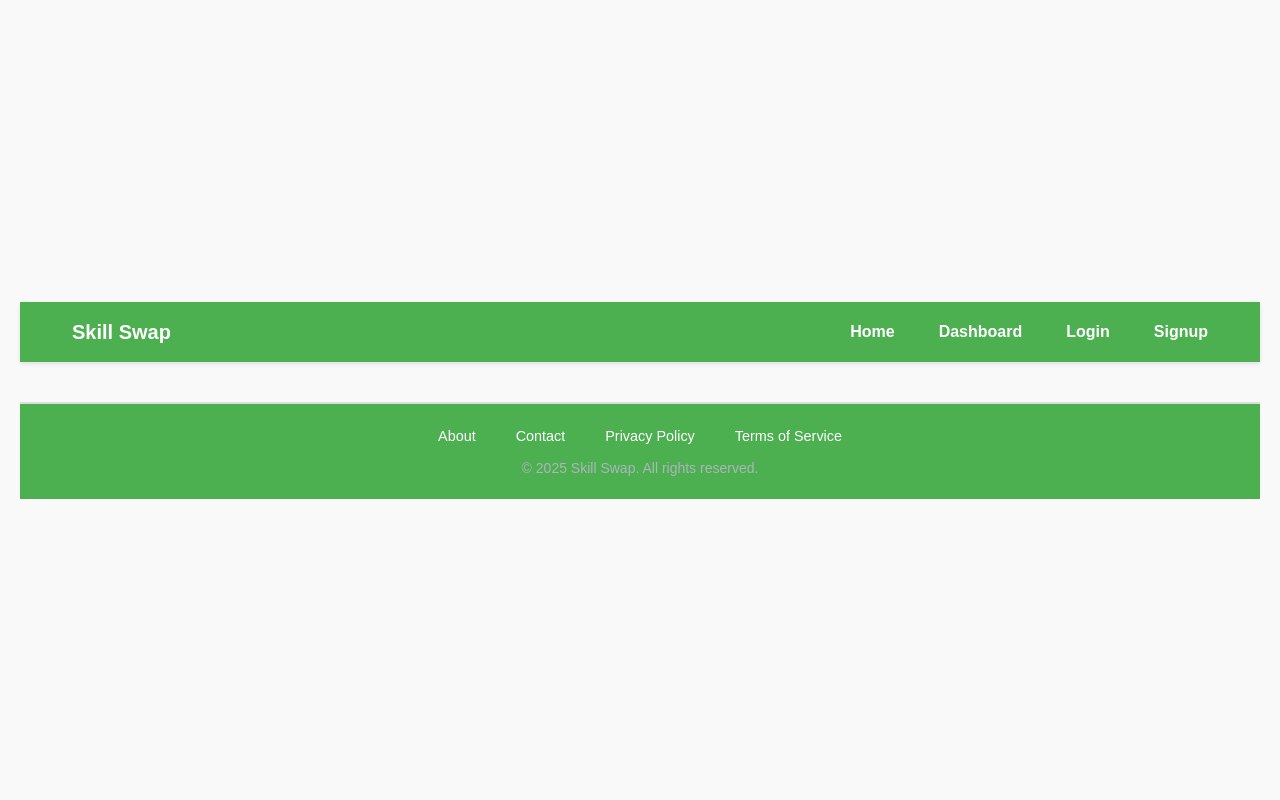
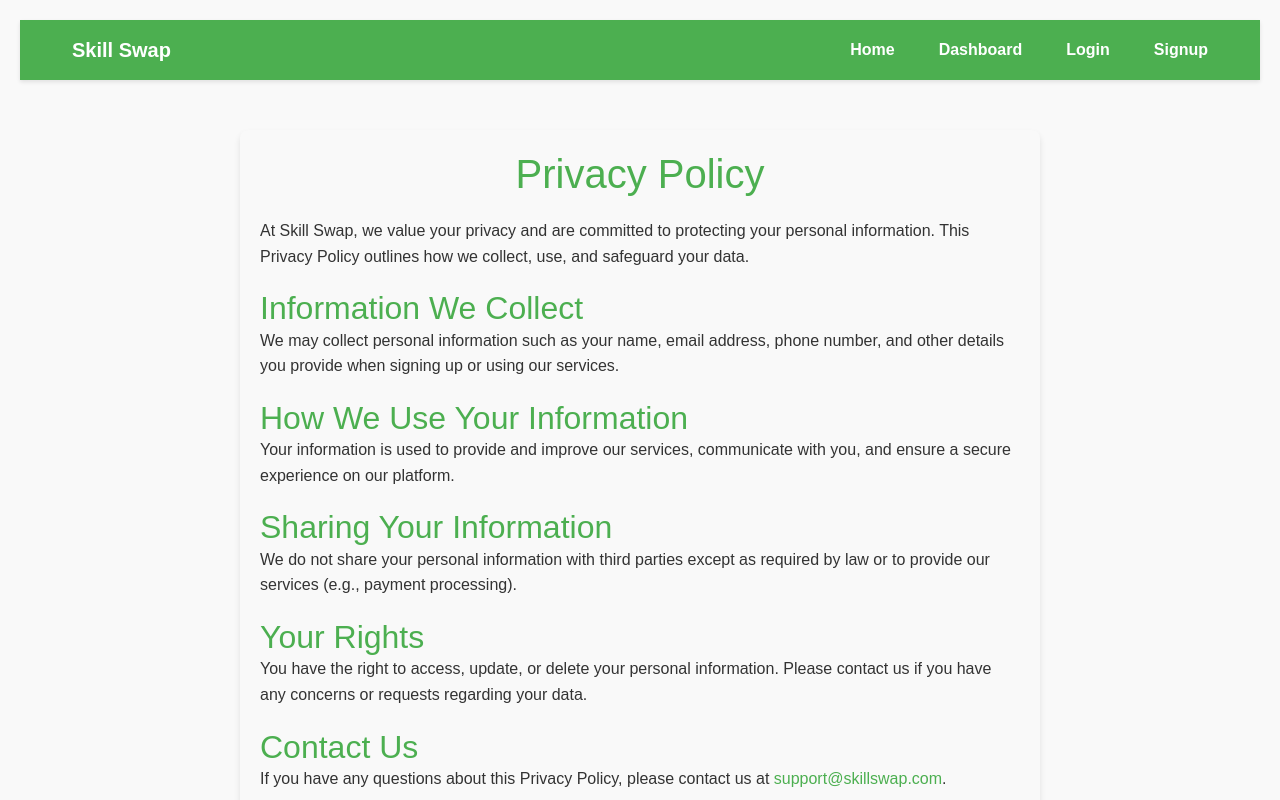
Before and after one commit to AmnaEjaz488/Skill-Swap, a React (Create React App) app in the folder Client/: page /privacy-policy in a window 1280 px wide. Shown: the top 800 px of the page. Built offline with nearby package versions, Linux system fonts and the light colour scheme.

Commit message:
added privacypolicy

```diff
--- a/Client/src/App.js
+++ b/Client/src/App.js
@@ -9,6 +9,7 @@ import Login from './pages/login';
 import Signup from './pages/signup';
 import Booking from './pages/Booking';
 import MyCalendar from './pages/MyCalendar.js';
+import PrivacyPolicy from './pages/privacypolicy';
 import 'bootstrap/dist/css/bootstrap.min.css';
 
 const Dashboard = () => <h1>User Dashboard</h1>;
@@ -43,6 +44,7 @@ const App = () => {
                 <Route path="/contact" element={<Contact />} />
                 <Route path="/booking" element={<ProtectedRoute element={<Booking />} />} />
                 <Route path="/my-calendar" element={<ProtectedRoute element={<MyCalendar />} />} />
+                <Route path="/privacy-policy" element={<PrivacyPolicy />} />
             </Routes>
             <Footer />
         </Router>
--- a/Client/src/components/Footer.js
+++ b/Client/src/components/Footer.js
@@ -7,12 +7,17 @@ const Footer = () => {
     <footer className="footer">
       <div className="footer-container">
         <ul className="footer-links">
-          <li><Link to="/about" className="footer-link">About</Link></li>
-          <li><Link to="/contact" className="footer-link">Contact</Link></li>
-          <li><Link to="/privacy" className="footer-link">Privacy Policy</Link></li>
-          <li><Link to="/terms" className="footer-link">Terms of Service</Link></li>
+          <li>
+            <Link to="/about">About</Link>
+          </li>
+          <li>
+            <Link to="/contact">Contact</Link>
+          </li>
+          <li>
+            <Link to="/privacy-policy">Privacy Policy</Link>
+          </li>
         </ul>
-        <p>&copy; 2025 Skill Swap. All rights reserved.</p>
+        <p>&copy; {new Date().getFullYear()} Skill Swap. All rights reserved.</p>
       </div>
     </footer>
   );
--- /dev/null
+++ b/Client/src/pages/privacypolicy.js
@@ -0,0 +1,35 @@
+import React from 'react';
+import '../styles/privacyPolicy.css';
+
+const PrivacyPolicy = () => {
+  return (
+    <div className="privacy-policy-container">
+      <h1>Privacy Policy</h1>
+      <p>
+        At Skill Swap, we value your privacy and are committed to protecting your personal information. This Privacy Policy outlines how we collect, use, and safeguard your data.
+      </p>
+      <h2>Information We Collect</h2>
+      <p>
+        We may collect personal information such as your name, email address, phone number, and other details you provide when signing up or using our services.
+      </p>
+      <h2>How We Use Your Information</h2>
+      <p>
+        Your information is used to provide and improve our services, communicate with you, and ensure a secure experience on our platform.
+      </p>
+      <h2>Sharing Your Information</h2>
+      <p>
+        We do not share your personal information with third parties except as required by law or to provide our services (e.g., payment processing).
+      </p>
+      <h2>Your Rights</h2>
+      <p>
+        You have the right to access, update, or delete your personal information. Please contact us if you have any concerns or requests regarding your data.
+      </p>
+      <h2>Contact Us</h2>
+      <p>
+        If you have any questions about this Privacy Policy, please contact us at <a href="mailto:support@skillswap.com">support@skillswap.com</a>.
+      </p>
+    </div>
+  );
+};
+
+export default PrivacyPolicy;
--- /dev/null
+++ b/Client/src/styles/privacyPolicy.css
@@ -0,0 +1,35 @@
+.privacy-policy-container {
+  max-width: 800px;
+  margin: 50px auto;
+  padding: 20px;
+  background-color: #f9f9f9;
+  border-radius: 8px;
+  box-shadow: 0 4px 6px rgba(0, 0, 0, 0.1);
+  font-family: Arial, sans-serif;
+  color: #333;
+}
+
+.privacy-policy-container h1 {
+  text-align: center;
+  color: #4CAF50;
+  margin-bottom: 20px;
+}
+
+.privacy-policy-container h2 {
+  margin-top: 20px;
+  color: #4CAF50;
+}
+
+.privacy-policy-container p {
+  line-height: 1.6;
+  margin-bottom: 15px;
+}
+
+.privacy-policy-container a {
+  color: #4CAF50;
+  text-decoration: none;
+}
+
+.privacy-policy-container a:hover {
+  text-decoration: underline;
+}
```
